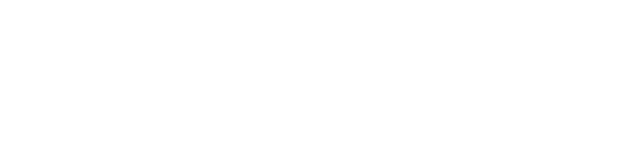
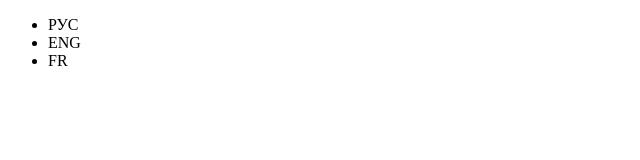
Before and after one commit to Khayrullayev1/first-template-2, a plain HTML site: page index.html in a window 1280 px wide. Shown: the whole page, without its empty margins (0-640 px from the left). Drawn offline with Linux system fonts and the light colour scheme.

Commit message:
feat: added header section (1:11)

```diff
--- a/index.html
+++ b/index.html
@@ -8,6 +8,18 @@
     <title>Document</title>
 </head>
 <body>
+    <!-- top -->
+    <div class="top">
+        <div class="container">
+            <ul>
+            <li>РУС</li>
+            <li>ENG</li>
+            <li>FR</li>
+            </ul>
+
+
+        </div>
+    </div>
 
 </body>
 </html>
```
